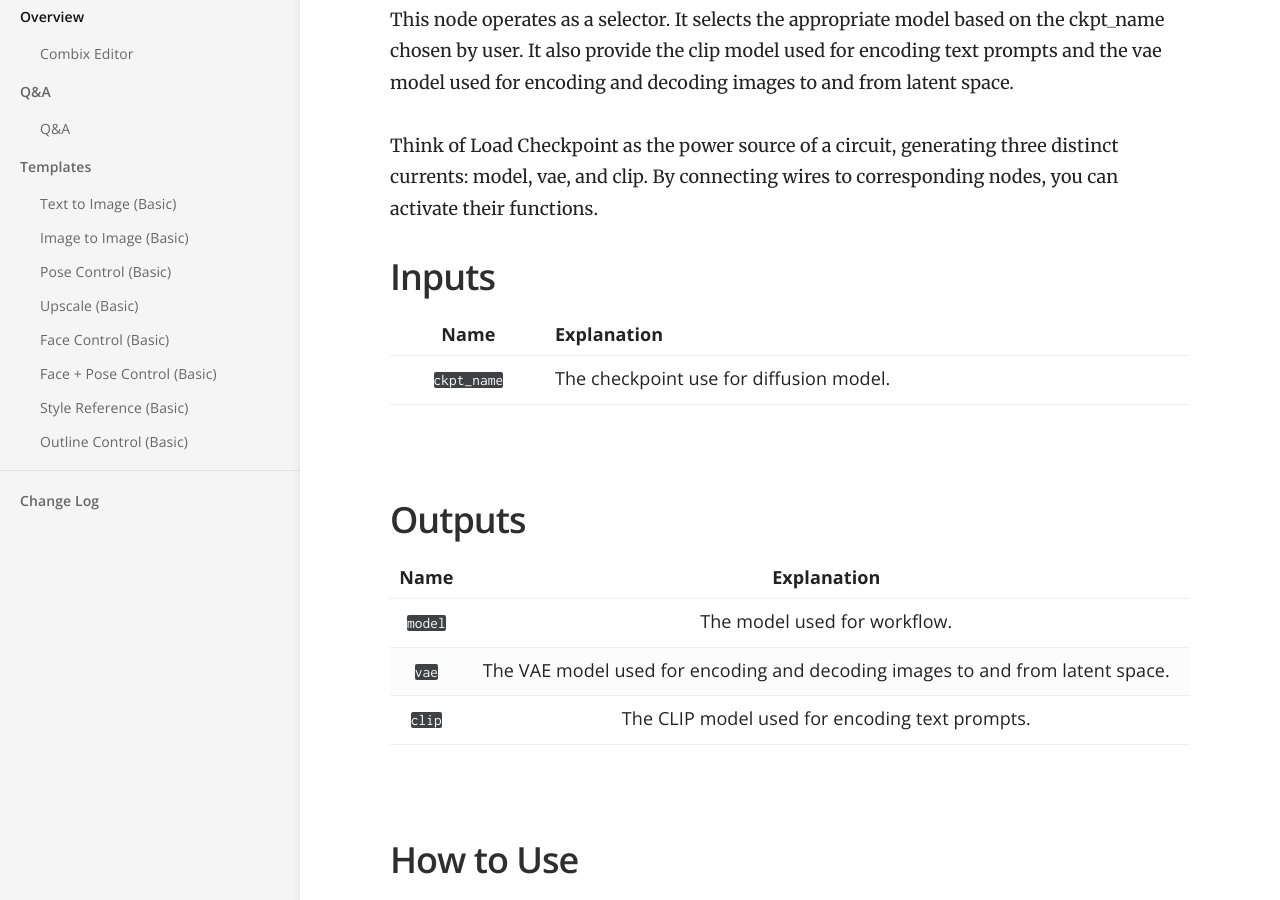
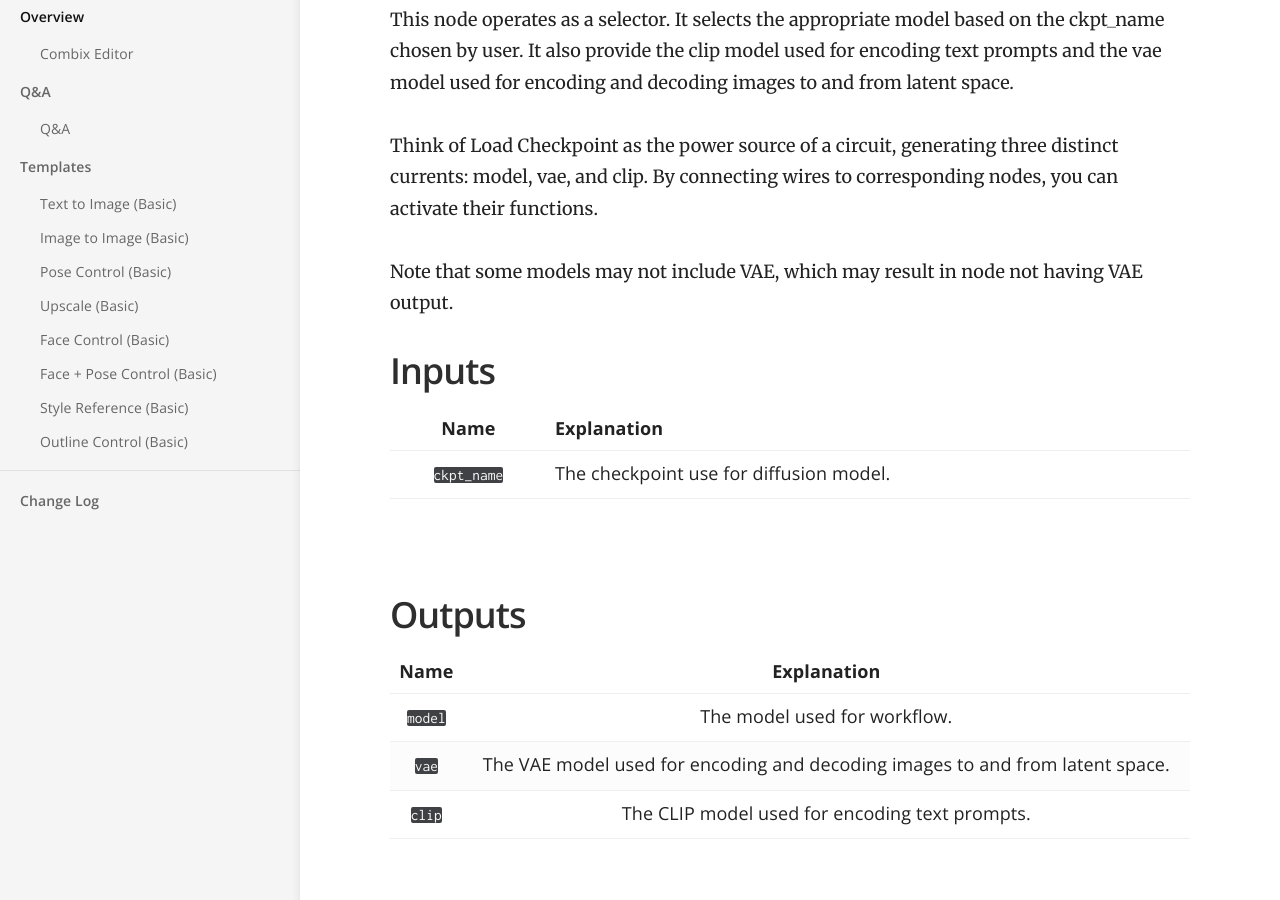
Before and after one commit to magmai-ai/magmai-doc, a Jekyll site: the page built from _docs/templates/Load Checkpoint.md, in a window 1280 px wide and 900 px high, scrolled down 401 px. Built offline with Jekyll 4.4.1, drawn with Linux system fonts in a browser that asks for light colours.

Commit message:
Update Load Checkpoint.md

```diff
--- a/_docs/templates/Load Checkpoint.md
+++ b/_docs/templates/Load Checkpoint.md
@@ -14,6 +14,8 @@ order: 1
 This node operates as a selector. It selects the appropriate model based on the ckpt_name chosen by user. It also provide the clip model used for encoding text prompts and the vae model used for encoding and decoding images to and from latent space.
 
 Think of Load Checkpoint as the power source of a circuit, generating three distinct currents: model, vae, and clip. By connecting wires to corresponding nodes, you can activate their functions.
+
+Note that some models may not include VAE, which may result in node not having VAE output.
 <br>
 
 
```
